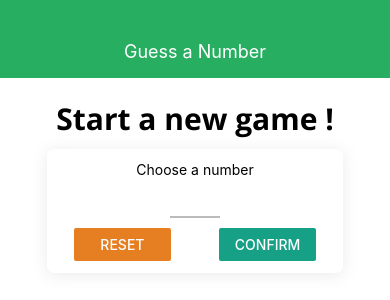
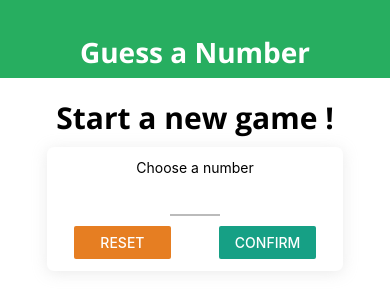
Before and after one commit to zamanshahed/react-native-guess-number, a React Native app: screen / in a window 390 px wide. Shown: the top 300 px of the page. Built offline with nearby package versions, Linux system fonts and the light colour scheme.

Commit message:
text styles are now separate, some default-styling also added globally, image and styling image for both local and network images for gameOver screen

```diff
--- /dev/null
+++ b/Components/BodyText.js
@@ -0,0 +1,15 @@
+import React from "react";
+import { Text, StyleSheet } from "react-native";
+
+const BodyText = (props) => {
+  return <Text style={styles.body}>{props.children}</Text>;
+};
+
+const styles = StyleSheet.create({
+  body: {
+    fontFamily: "open-sans",
+    fontSize: 15,
+  },
+});
+
+export default BodyText;
--- a/Components/Header.js
+++ b/Components/Header.js
@@ -1,29 +1,30 @@
-import React from 'react';
-import { View, Text, StyleSheet} from 'react-native';
+import React from "react";
+import { View, Text, StyleSheet } from "react-native";
 
-import Colors from '../Constants/Colors';
+import Colors from "../Constants/Colors";
+import TitleText from "../Components/TitleText";
 
-const Header = props => {
-    return(
-      <View style={styles.header}>
-        <Text style={styles.headerTitle}>{props.title}</Text>
-      </View>
-    );
+const Header = (props) => {
+  return (
+    <View style={styles.header}>
+      <TitleText style={styles.headerTitle}>{props.title}</TitleText>
+    </View>
+  );
 };
 
 const styles = StyleSheet.create({
-  header:{
-    width: '100%',
+  header: {
+    width: "100%",
     height: 78,
     paddingTop: 25,
     backgroundColor: Colors.primary,
-    alignItems: 'center',
-    justifyContent: 'center'
+    alignItems: "center",
+    justifyContent: "center",
   },
-  headerTitle:{
-    color: '#fff',
-    fontSize: 18,
-  }
+  headerTitle: {
+    color: "#fff",
+    fontSize: 28,
+  },
 });
 
 export default Header;
--- /dev/null
+++ b/Components/TitleText.js
@@ -0,0 +1,18 @@
+import React from "react";
+import { Text, StyleSheet } from "react-native";
+
+const TitleText = (props) => {
+  return (
+    <Text style={{ ...styles.body, ...props.style }}>{props.children}</Text>
+  );
+};
+
+const styles = StyleSheet.create({
+  body: {
+    fontFamily: "open-sans-bold",
+    fontSize: 30,
+    padding: 9,
+  },
+});
+
+export default TitleText;
--- /dev/null
+++ b/Constants/default-styles.js
@@ -0,0 +1,14 @@
+import { StyleSheet } from "react-native";
+
+export default StyleSheet.create({
+  bodyText: {
+    fontFamily: "open-sans",
+    color: "red",
+  },
+  titleText: {
+    fontFamily: "open-sans-bold",
+    fontSize: 20,
+    color: "black",
+    padding: 9,
+  },
+});
--- a/Screens/GameOverScreen.js
+++ b/Screens/GameOverScreen.js
@@ -1,19 +1,32 @@
 import React from "react";
-import { View, Text, StyleSheet, Button } from "react-native";
+import { View, Text, StyleSheet, Button, Image } from "react-native";
 
 import Colors from "../Constants/Colors";
+import BodyText from "../Components/BodyText";
+import TitleText from "../Components/TitleText";
 
 const GameOverScreen = (props) => {
   return (
     <View style={styles.screen}>
-      <Text style={styles.text}>The game is over!</Text>
-      <Text style={styles.text}>Score: {props.roundsNumber}</Text>
-      <Text style={styles.text}>Actual Guess: {props.userNumberWas}</Text>
-      <Button
-        style={styles.button}
-        title="new game"
-        onPress={props.onRestart}
-      />
+      <TitleText style={styles.text}>The game is over!</TitleText>
+      <View style={styles.imageContainer}>
+        <Image
+          style={styles.image}
+          // source={require("../assets/success.png")}    //for local image
+          source={{
+            uri:
+              "https://cdn.pixabay.com/photo/2017/02/01/23/26/mountain-2031682_1280.jpg",
+          }} //for network image
+          resizeMode="cover"
+        />
+      </View>
+      <BodyText style={styles.text}>Score: {props.roundsNumber}</BodyText>
+      <BodyText style={styles.text}>
+        Actual Guess: {props.userNumberWas}
+      </BodyText>
+      <View style={styles.buttonContainer}>
+        <Button title="new game" onPress={props.onRestart} />
+      </View>
     </View>
   );
 };
@@ -30,9 +43,21 @@ const styles = StyleSheet.create({
     fontWeight: "bold",
     padding: 3,
   },
-  button: {
-    padding: 6,
-    margin: 15,
+  buttonContainer: {
+    marginVertical: 15,
+  },
+  image: {
+    width: "100%",
+    height: "100%",
+  },
+  imageContainer: {
+    width: 300,
+    height: 300,
+    borderRadius: 150,
+    borderWidth: 2,
+    borderColor: "black",
+    overflow: "hidden",
+    marginVertical: 12,
   },
 });
 
--- a/Screens/GameScreen.js
+++ b/Screens/GameScreen.js
@@ -3,6 +3,7 @@ import { View, Text, StyleSheet, Button, Alert } from "react-native";
 
 import NumberContainer from "../Components/NumberContainer";
 import Card from "../Components/Card";
+import DefaultStyles from "../Constants/default-styles";
 
 const generateRandomNumber = (min, max, exclude) => {
   min = Math.ceil(min);
@@ -59,7 +60,7 @@ const GameScreen = (props) => {
 
   return (
     <View style={styles.screen}>
-      <Text>Computer Gussed: </Text>
+      <Text style={DefaultStyles.titleText}>Computer Gussed: </Text>
       <NumberContainer>{currentGuess}</NumberContainer>
       <Card style={styles.buttonContainer}>
         <Button title="Lower" onPress={nextGuessHandler.bind(this, "lower")} />
--- a/Screens/StartGameScreen.js
+++ b/Screens/StartGameScreen.js
@@ -13,6 +13,8 @@ import Card from "../Components/Card";
 import Input from "../Components/Input";
 import Colors from "../Constants/Colors";
 import NumberContainer from "../Components/NumberContainer";
+import BodyText from "../Components/BodyText";
+import TitleText from "../Components/TitleText";
 
 const StartGameScreen = (props) => {
   const [userNumber, setUserNumber] = useState("");
@@ -46,7 +48,7 @@ const StartGameScreen = (props) => {
   if (confirmed) {
     confirmedOutput = (
       <Card style={styles.confirmContainer}>
-        <Text>Confirmed Number:</Text>
+        <BodyText>Confirmed Number:</BodyText>
         <NumberContainer>{selectedNumber}</NumberContainer>
         <Button
           title="Start Game"
@@ -63,7 +65,7 @@ const StartGameScreen = (props) => {
       }}
     >
       <View style={styles.screen}>
-        <Text style={styles.title}>Start a new game !</Text>
+        <TitleText>Start a new game !</TitleText>
 
         <Card style={styles.inputContainer}>
           <Text>Choose a number</Text>
@@ -109,11 +111,6 @@ const styles = StyleSheet.create({
     alignItems: "center",
     justifyContent: "flex-start",
   },
-  title: {
-    fontSize: 30,
-    marginVertical: 10,
-    fontFamily: "open-sans-bold",
-  },
   inputContainer: {
     width: 300,
     maxWidth: "80%",
```
Also changed, not shown: assets/success.png (added).
